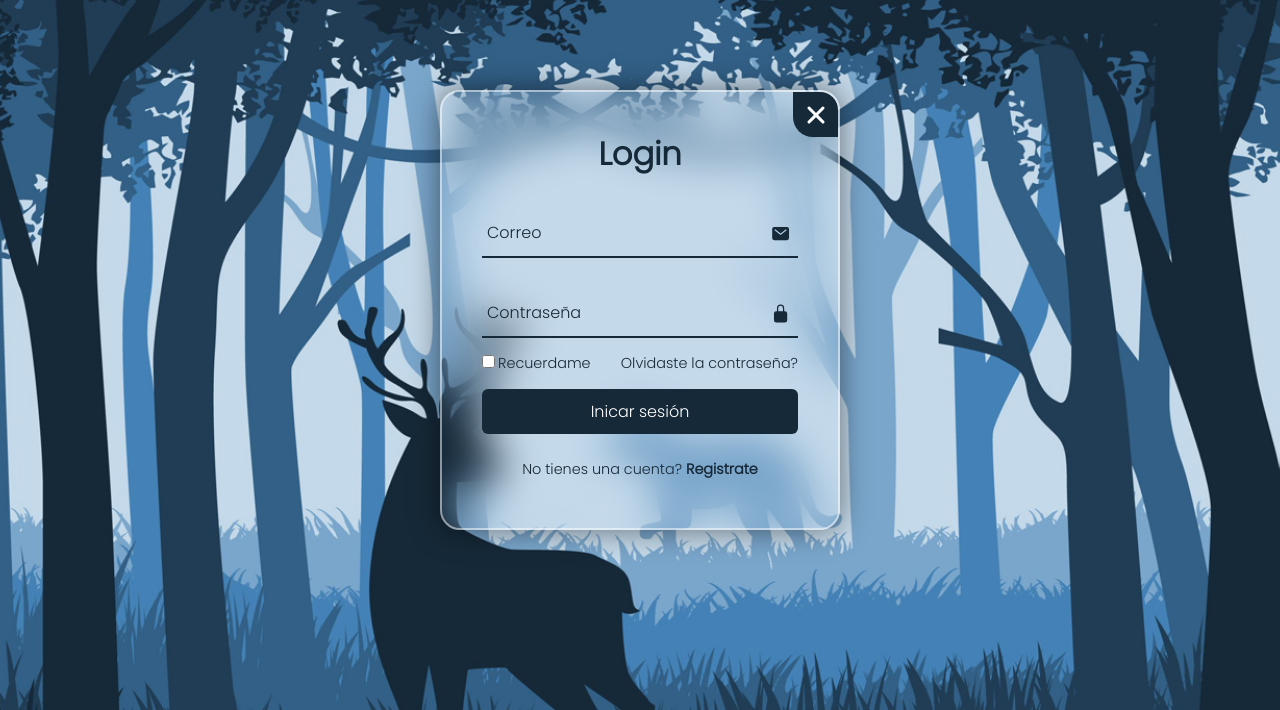
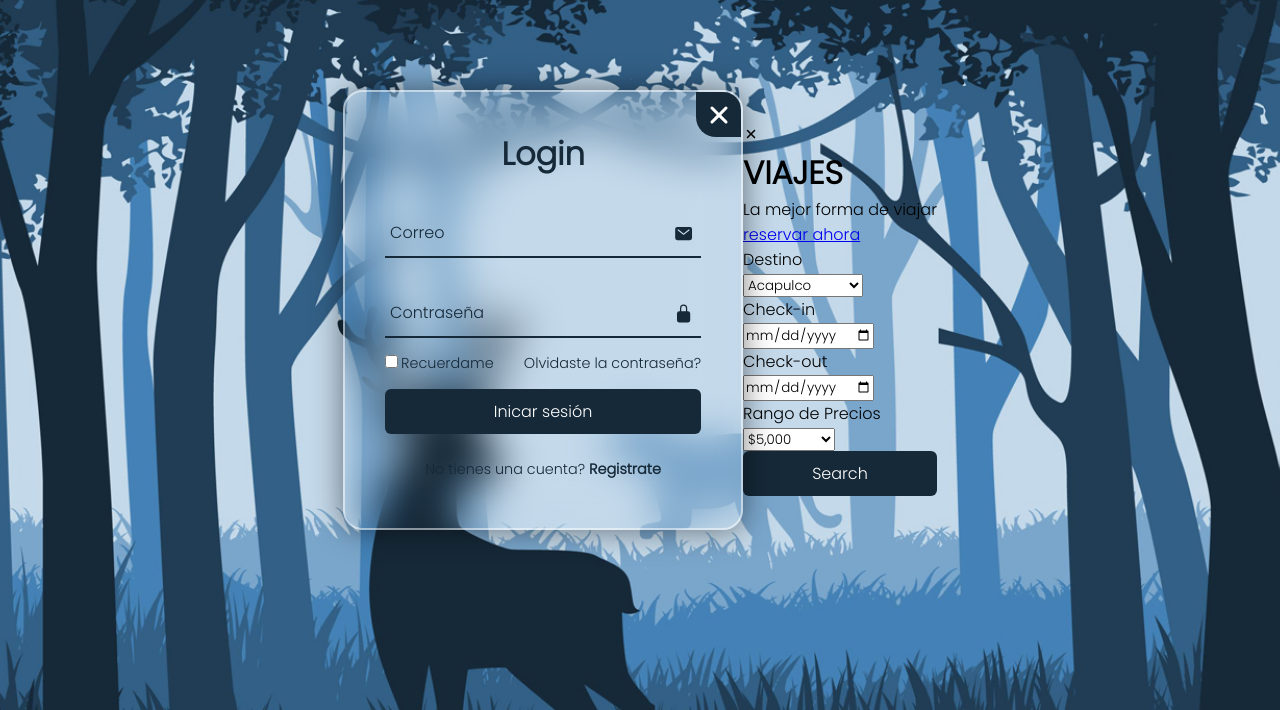
Before and after one commit to Lolineko30000/proyecto_giorno, a PHP site: page /crear_cuenta.php in a window 1280 px wide. Shown: the part 90-800 px from the top of the page. Run offline with PHP 8.4, Linux system fonts and the light colour scheme.

Commit message:
Update crear_cuenta.php
intentando crear la Página de viajes

```diff
--- a/crear_cuenta.php
+++ b/crear_cuenta.php
@@ -55,6 +55,8 @@ if (isset($_POST['create'])) {
     <title>Login Giorno</title>
     <meta name='viewport' content='width=device-width, initial-scale=1'>
     <link rel='stylesheet' href='./css/style.css'>
+    <link rel="stylesheet" href="viajes.css">
+    <link rel="stylesheet" href="Viajes2.css">
 </head>
 
 <body>
@@ -162,6 +164,108 @@ if (isset($_POST['create'])) {
     <script type="module" src="https://unpkg.com/ionicons@5.5.2/dist/ionicons/ionicons.esm.js"></script>
     <script nomodule src="https://unpkg.com/ionicons@5.5.2/dist/ionicons/ionicons.js"></script>
     <!--para buscar los iconos usados en la pagina o nuevos ir al url:https://ionic.io/ionicons -->
+
+    <!--Sección Viaje-->
+    <form action="#">
+        <div class="main-header">
+            <span class="icon-close">
+                <ion-icon name="close"></ion-icon>
+            </span>
+            <div class="content-header">
+                <h1>VIAJES</h1>
+                <p>La mejor forma de viajar</p>
+                <a href="#0"> reservar ahora</a>
+            </div>
+        </div>
+
+          <section class="ftco-section ftco-no-pb">
+             <div class="container">
+                <div class="row">
+                 <div class="col-md-12">
+                    <div class="search-wrap-1 ftco-animate">
+                       <form action="#" class="search-property-1">
+                          <div class="row no-gutters">
+                             <div class="col-lg d-flex">
+                             <form action="#">
+                                <div class="form-group p-4 border-0">
+                                   <label for="#">Destino</label>
+                                   <div class="form-field">
+                                     <div class="icon"><span class="fa fa-search"></span></div>
+
+                                     <select name="" id="" class="form-control">
+                                        <option value="">Acapulco</option>
+                                        <option value="">Cancun</option>
+                                        <option value="">Puerto Vallarta</option>
+                                    </select>
+                                 </div>
+                             </div>
+                                </form>
+                         </div>
+                         <div class="col-lg d-flex">
+                         <form action="#">
+                            <div class="form-group p-4">
+                               <label for="#">Check-in</label>
+                               <div class="form-field">
+                                 <div class="icon"><span class="fa fa-calendar"></span></div>
+                                 <input type="date" class="form-control checkin_date" placeholder="Salida">
+                             </div>
+                         </div>
+                     </div>
+</form>
+                     <div class="col-lg d-flex">
+                     <form action="#">
+                        <div class="form-group p-4">
+                           <label for="#">Check-out </label>
+                           <div class="form-field">
+                             <div class="icon"><span class="fa fa-calendar"></span></div>
+                             <input type="date" class="form-control checkout_date" placeholder="Llegada">
+                         </div>
+                     </div>
+                 </div>
+</form>
+                 <div class="col-lg d-flex">
+                    <form action="#">
+                    <div class="form-group p-4">
+                       <label for="#">Rango de Precios</label>
+                       <div class="form-field">
+                         <div class="select-wrap">
+                          <div class="icon"><span class="fa fa-chevron-down"></span></div>
+                          <select name="" id="" class="form-control">
+                            <option value="">$5,000</option>
+                            <option value="">$10,000</option>
+                            <option value="">$50,000</option>
+                            <option value="">$100,000</option>
+                            <option value="">$200,000</option>
+                            <option value="">$300,000</option>
+                            <option value="">$400,000</option>
+                            <option value="">$500,000</option>
+                            <option value="">$600,000</option>
+                            <option value="">$700,000</option>
+                            <option value="">$800,000</option>
+                            <option value="">$900,000</option>
+                            <option value="">$1,000,000</option>
+                            <option value="">$2,000,000</option>
+                        </select>
+                    </div>
+                </div>
+            </div>
+          </div>
+          <div class="col-lg d-flex">
+            <div class="form-group d-flex w-100 border-0">
+               <div class="form-field w-100 align-items-center d-flex">
+                  <input type="submit" value="Search" class="align-self-stretch form-control btn btn-primary">
+              </div>
+          </div>
+          </div>
+          </div>
+          </form>
+          </div>
+          </div>
+          </div>
+          </div>
+          </section>
+
+</form>
 </body>
 
 </html>
```
